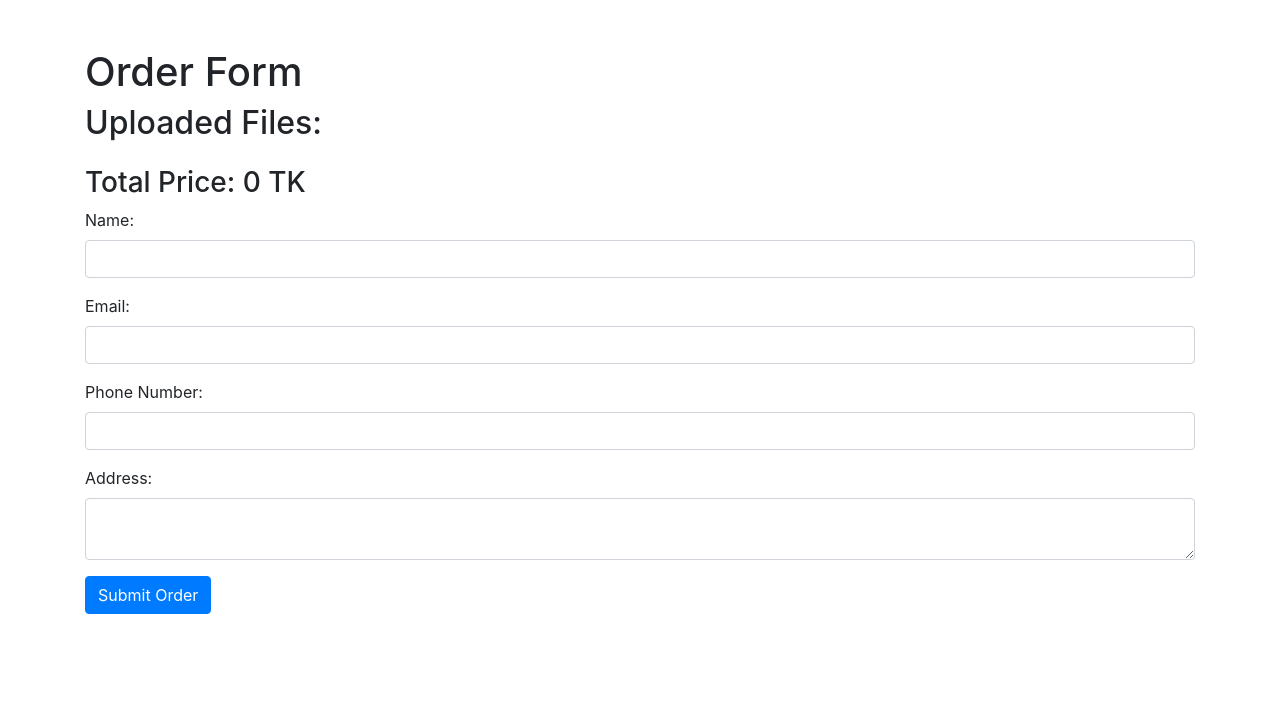
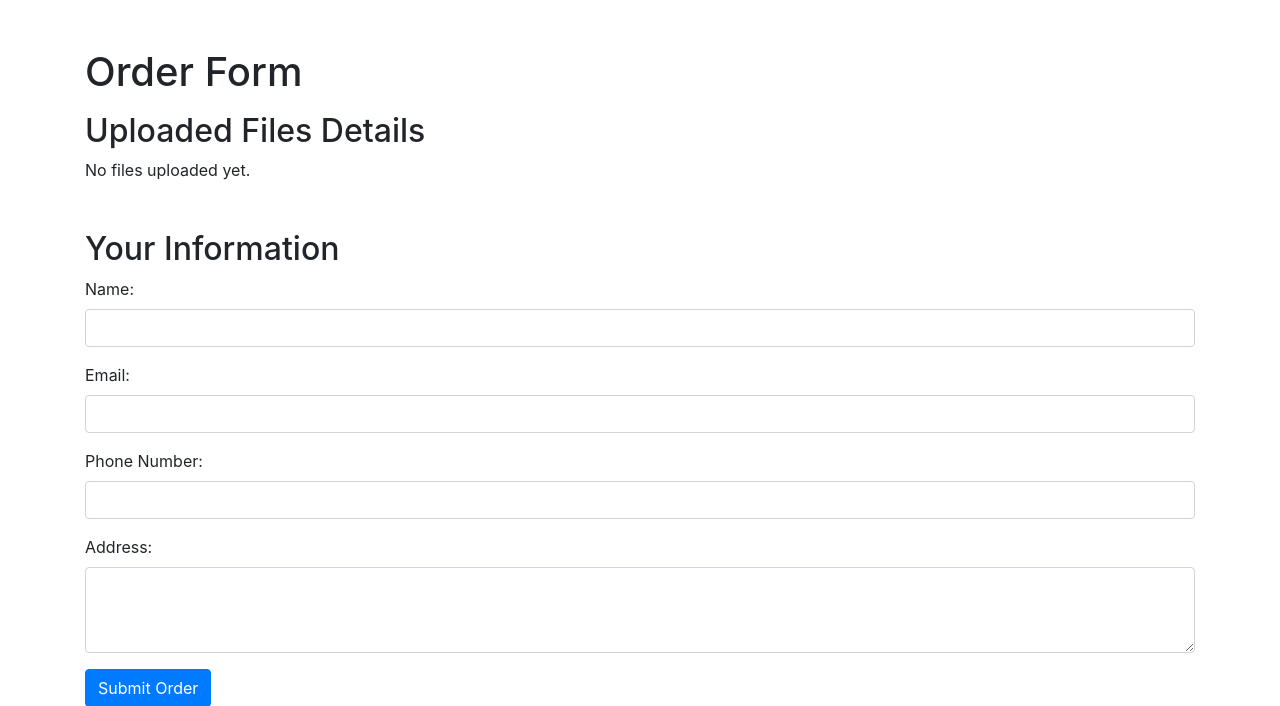
Before and after one commit to Tomalislam/eprint, a Flask app: page /order in a window 1280 px wide. Shown: the top 706 px of the page. Run offline with Flask 3, Linux system fonts and the light colour scheme; some libraries are stand-ins or nearby versions.

Commit message:
Update order.html

```diff
--- a/templates/order.html
+++ b/templates/order.html
@@ -9,13 +9,26 @@
 <body>
 <div class="container">
     <h1 class="mt-5">Order Form</h1>
-    <h2>Uploaded Files:</h2>
-    <ul class="list-group mb-3">
+
+    <h2 class="mt-3">Uploaded Files Details</h2>
+    {% if file_details %}
+        <ul class="list-group">
         {% for file in file_details %}
-            <li class="list-group-item">{{ file.filename }} - {{ file.price }} TK</li>
+            <li class="list-group-item">
+                <strong>Filename:</strong> {{ file.filename }} |
+                <strong>Total Pages:</strong> {{ file.total_pages }} |
+                <strong>Page Size:</strong> {{ file.page_size }} |
+                <strong>Color Type:</strong> {{ file.color_type }} |
+                <strong>Price:</strong> {{ file.price }} TK
+            </li>
         {% endfor %}
-    </ul>
-    <h3>Total Price: {{ total_price }} TK</h3>
+        </ul>
+        <h3 class="mt-3">Total Price: {{ total_price }} TK</h3>
+    {% else %}
+        <p>No files uploaded yet.</p>
+    {% endif %}
+
+    <h2 class="mt-5">Your Information</h2>
     <form method="post" action="/submit_order">
         <div class="form-group">
             <label for="name">Name:</label>
@@ -31,7 +44,7 @@
         </div>
         <div class="form-group">
             <label for="address">Address:</label>
-            <textarea name="address" id="address" class="form-control" required></textarea>
+            <textarea name="address" id="address" class="form-control" rows="3" required></textarea>
         </div>
         <button type="submit" class="btn btn-primary">Submit Order</button>
     </form>
```
